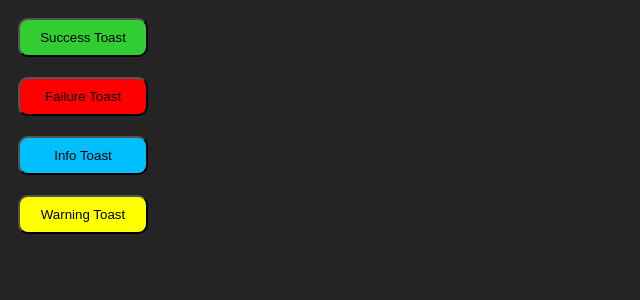
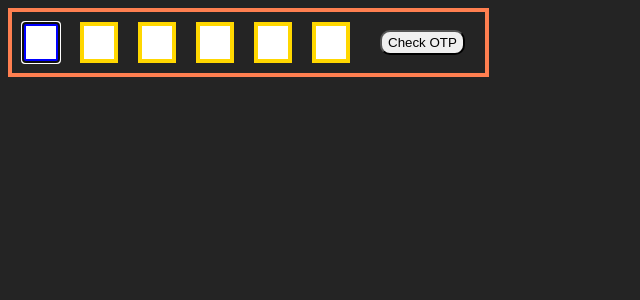
Before and after one commit to yash1rj/Advanced-Frontend, a React (Vite) app in the folder Machine Coding/: page / in a window 1280 px wide. Shown: the top 300 px of the page, without its empty margins (0-640 px from the left). Built offline with nearby package versions, Linux system fonts and the light colour scheme.

Commit message:
otp checker

```diff
--- a/Machine Coding/src/App.tsx
+++ b/Machine Coding/src/App.tsx
@@ -1,5 +1,6 @@
 import "./App.css";
-import ToastContainer from "./components/ToastContainer/ToastContainer";
+import OTP from "./components/OTP/OTP";
+// import ToastContainer from "./components/ToastContainer/ToastContainer";
 // import CustomModal from "./components/CustomModal/CustomModal";
 // import TransferList from "./components/TransferList/TransferList";
 // import DynamicFormFields from "./components/DynamicFormFields/DynamicFormFields";
@@ -23,7 +24,8 @@ function App() {
       {/* <ProgressBar /> */}
       {/* <CustomModal /> */}
       {/* <TransferList /> */}
-      <ToastContainer />
+      {/* <ToastContainer /> */}
+      <OTP />
     </>
   );
 }
--- /dev/null
+++ b/Machine Coding/src/components/OTP/OTP.tsx
@@ -0,0 +1,121 @@
+import { useRef, useState } from "react";
+import styled from "styled-components";
+
+const PASS_KEY: string = "454566";
+
+const OTPContainer = styled.div`
+  display: flex;
+  border: 4px solid coral;
+  width: max-content;
+`;
+
+const OTPField = styled.input`
+  display: flex;
+  margin: 10px;
+  padding: 5px;
+  border: 4px solid gold;
+  width: 20px;
+  justify-items: center;
+  font-weight: bold;
+  font-size: 20px;
+
+  &:focus {
+    border: 4px solid blue;
+  }
+
+  &.correct-otp-input {
+    border: 4px solid limegreen;
+  }
+
+  &.wrong-otp-input {
+    border: 4px solid red;
+  }
+`;
+
+const OTPSubmit = styled.button`
+  margin: 0 20px;
+  height: 25px;
+  align-self: center;
+  border-radius: 10px;
+`;
+
+const OTP = ({ size = 6 }: { size?: number }) => {
+  const [otpInputs, setOtpInputs] = useState(new Array(size).fill(""));
+  const otpFieldRef = useRef<(HTMLInputElement | null)[]>([]);
+
+  const otpFieldHandler = (
+    e: React.KeyboardEvent<HTMLInputElement>,
+    idx: number
+  ) => {
+    const otpInput = e.key;
+
+    if (otpInput === "ArrowLeft") {
+      if (idx > 0) otpFieldRef.current[idx - 1]?.focus();
+      return;
+    }
+    if (otpInput === "ArrowRight") {
+      if (idx + 1 < size) otpFieldRef.current[idx + 1]?.focus();
+      return;
+    }
+
+    if (otpInput === "Backspace") {
+      setOtpInputs((prevOtpInputs) => {
+        const prevOtpInputCopy = [...prevOtpInputs];
+        prevOtpInputCopy[idx] = "";
+        return prevOtpInputCopy;
+      });
+      if (idx > 0) otpFieldRef.current[idx - 1]?.focus();
+      return;
+    }
+
+    if (isNaN(Number(otpInput))) return;
+    if (Number.isInteger(Number(otpInput))) {
+      setOtpInputs((prevOtpInputs) => {
+        const prevOtpInputCopy = [...prevOtpInputs];
+        prevOtpInputCopy[idx] = otpInput;
+        return prevOtpInputCopy;
+      });
+      if (idx + 1 < size) {
+        otpFieldRef.current[idx + 1]?.focus();
+      }
+    }
+  };
+
+  const handleCheckOTP = () => {
+    otpFieldRef.current?.forEach((otpInput, idx) => {
+      if (otpInput) {
+        otpInput.classList.toggle(
+          "correct-otp-input",
+          otpInput.value === PASS_KEY[idx]
+        );
+
+        otpInput.classList.toggle(
+          "wrong-otp-input",
+          otpInput.value !== PASS_KEY[idx]
+        );
+      }
+    });
+  };
+
+  return (
+    <OTPContainer>
+      {otpInputs?.map((digit, idx) => (
+        <OTPField
+          key={idx}
+          ref={(currentInput) => {
+            if (otpFieldRef.current) otpFieldRef.current[idx] = currentInput;
+          }}
+          type="text"
+          value={digit}
+          autoFocus={idx === 0}
+          onKeyDown={(e) => otpFieldHandler(e, idx)}
+        />
+      ))}
+      <OTPSubmit type="button" onClick={handleCheckOTP}>
+        Check OTP
+      </OTPSubmit>
+    </OTPContainer>
+  );
+};
+
+export default OTP;
```
